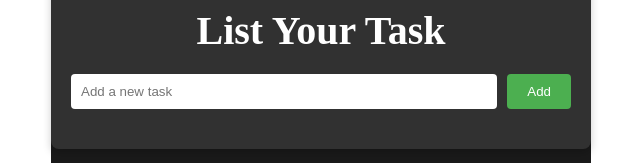
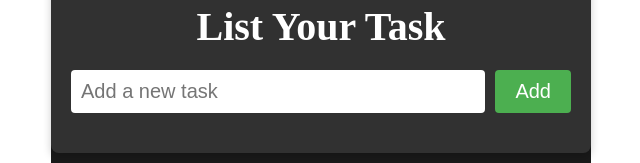
Before and after one commit to apna-tension/Task-management, a React (Vite) app: page / in a window 1280 px wide. Shown: the part 345-508 px from the top of the page, without its empty margins (319-959 px from the left). Built offline with nearby package versions, Linux system fonts and the light colour scheme.

Commit message:
changes some input style

```diff
--- a/src/components/AddTodo.jsx
+++ b/src/components/AddTodo.jsx
@@ -12,6 +12,7 @@ const Input = styled.input`
   border: none;
   border-radius: 4px;
   margin-right: 10px;
+  font-size: 20px;
 `;
 
 const Button = styled.button`
@@ -21,6 +22,7 @@ const Button = styled.button`
   background: #4caf50;
   color: white;
   cursor: pointer;
+  font-size: 20px;
 `;
 
 const AddTodo = ({ addTodo }) => {
```
